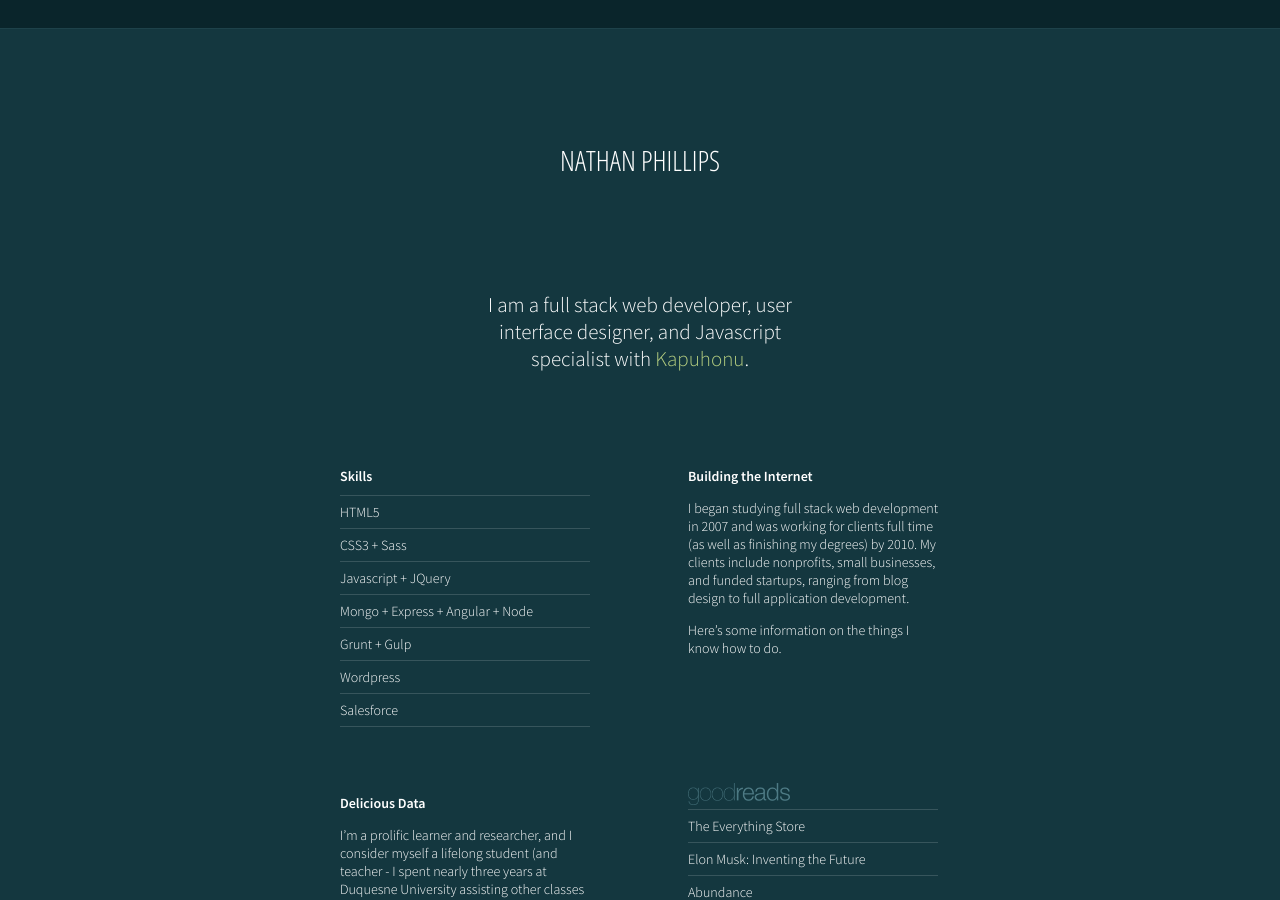
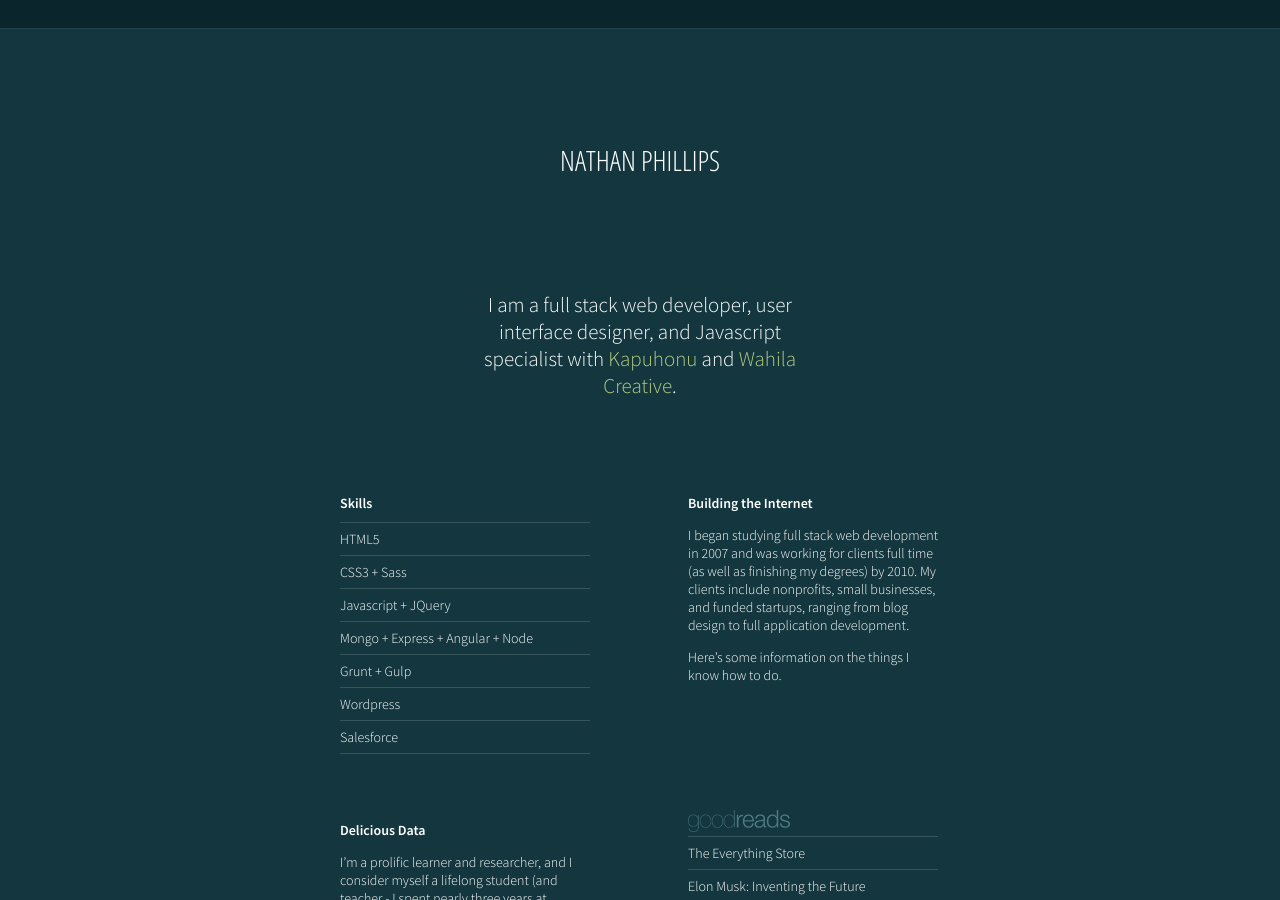
Before and after one commit to createnate/createnate.github.io, a Jekyll site: the page built from index.html, in a window 1280 px wide and 900 px high. Built offline with Jekyll 4.4.1, drawn with Linux system fonts in a browser that asks for light colours.

Commit message:
Unsaved changes.

```diff
--- a/_layouts/default.html
+++ b/_layouts/default.html
@@ -7,7 +7,7 @@
     <div class="page">
       <div class="wrapper">
           <h1>Nathan Phillips</h1>
-          <p class="tagline">I am a full stack web developer, user interface designer, and Javascript specialist with <a href="http://www.kapuhonu.com">Kapuhonu</a>.</p>
+          <p class="tagline">I am a full stack web developer, user interface designer, and Javascript specialist with <a href="http://www.kapuhonu.com">Kapuhonu</a> and <a href="http://www.wahilacreative.com">Wahila Creative</a>.</p>
           <section>
               <div class="grid">
                   <div class="grid__item one-half palm--one-whole">
```
